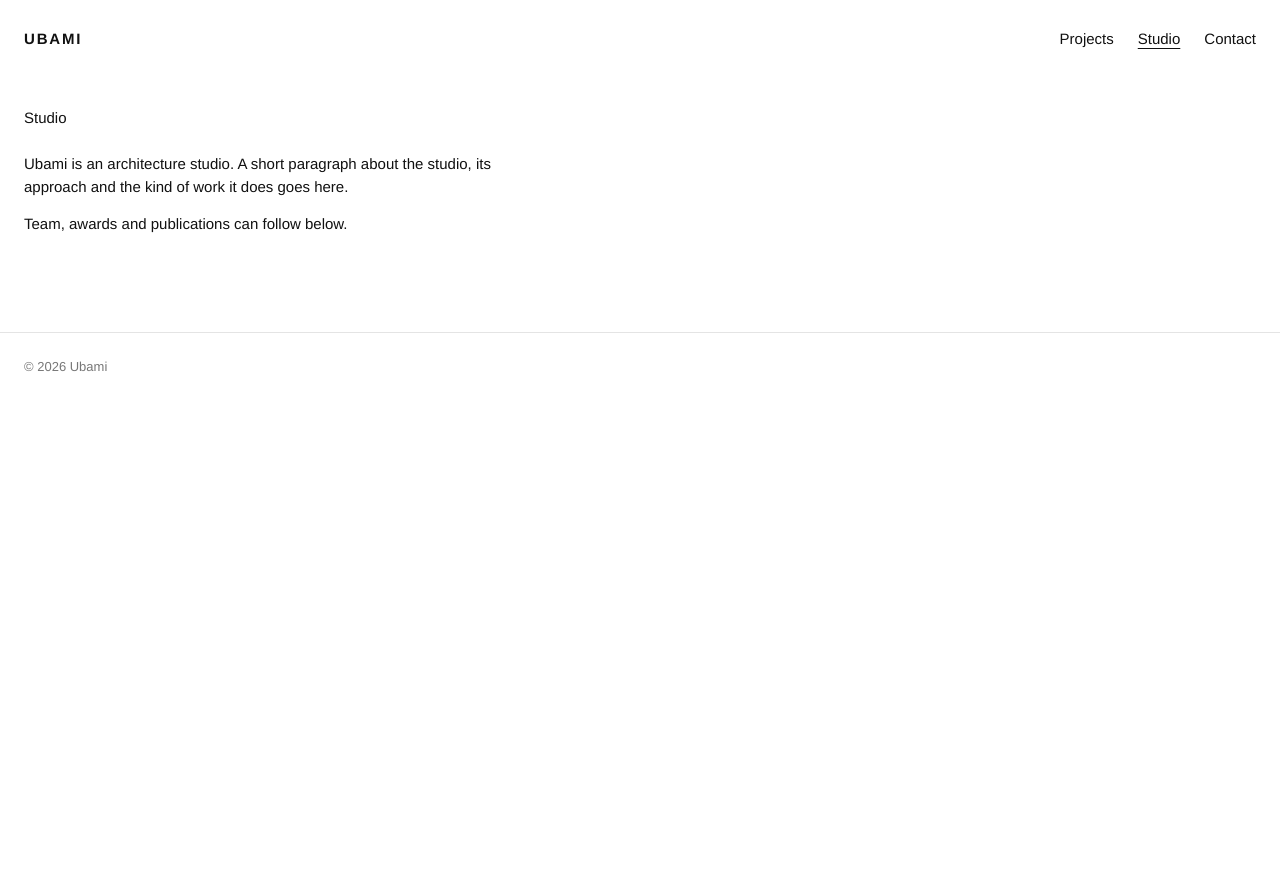
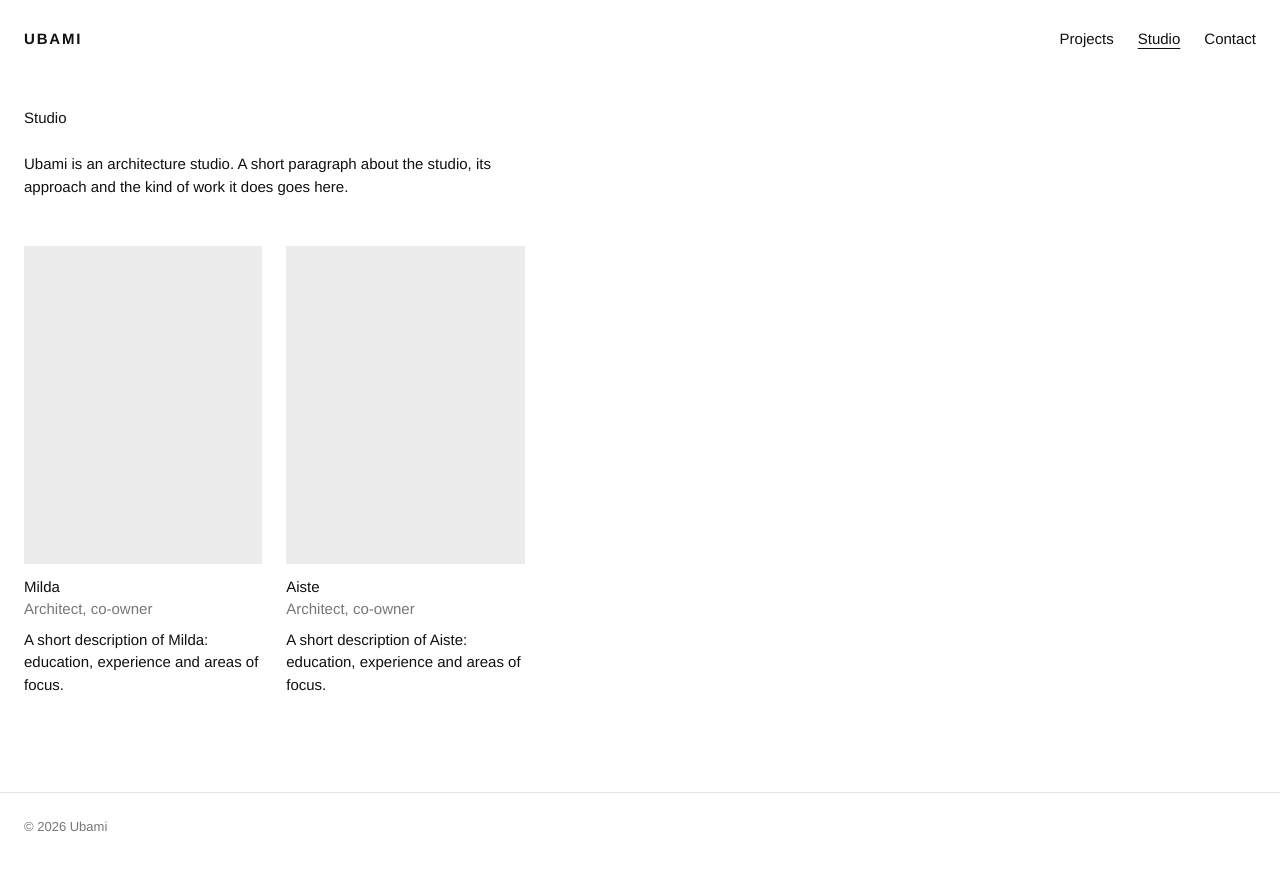
Before and after one commit to aurimasMisius/ubami-webpage, a plain HTML site: page studio.html in a window 1280 px wide. Before the commit the page ends 800 px from the top, so only its background shows below. Drawn offline with Linux system fonts and the light colour scheme.

Commit message:
Add co-owner profiles to studio page
Co-Authored-By: Claude Opus 5.5 <noreply@anthropic.com>
Claude-Session: https://claude.ai/code/session_01Q9VtbTsgWHiDWSiW555VZP

```diff
--- a/studio.html
+++ b/studio.html
@@ -19,7 +19,20 @@
     <div class="page">
       <h1>Studio</h1>
       <p>Ubami is an architecture studio. A short paragraph about the studio, its approach and the kind of work it does goes here.</p>
-      <p>Team, awards and publications can follow below.</p>
+      <ul class="team">
+        <li class="person">
+          <div class="thumb portrait"><!-- <img src="images/team/milda.jpg" alt="Milda"> --></div>
+          <p class="card-title">Milda</p>
+          <p class="card-meta">Architect, co-owner</p>
+          <p class="person-bio">A short description of Milda: education, experience and areas of focus.</p>
+        </li>
+        <li class="person">
+          <div class="thumb portrait"><!-- <img src="images/team/aiste.jpg" alt="Aiste"> --></div>
+          <p class="card-title">Aiste</p>
+          <p class="card-meta">Architect, co-owner</p>
+          <p class="person-bio">A short description of Aiste: education, experience and areas of focus.</p>
+        </li>
+      </ul>
     </div>
   </main>
   <footer class="site-footer wrap">© 2026 Ubami</footer>
--- a/styles.css
+++ b/styles.css
@@ -132,3 +132,24 @@ img { display: block; width: 100%; height: auto; }
   .site-header { padding-bottom: 36px; }
   .nav { gap: 16px; }
 }
+
+/* Team (studio page) */
+
+.team {
+  display: grid;
+  grid-template-columns: repeat(2, 1fr);
+  gap: 36px var(--gutter);
+  margin: 48px 0 0;
+  padding: 0;
+  list-style: none;
+}
+
+.thumb.portrait { aspect-ratio: 3 / 4; }
+
+.team p { margin: 0; }
+.team .card-title { margin-top: 12px; }
+.team .person-bio { margin-top: 8px; }
+
+@media (max-width: 560px) {
+  .team { grid-template-columns: 1fr; }
+}
```
